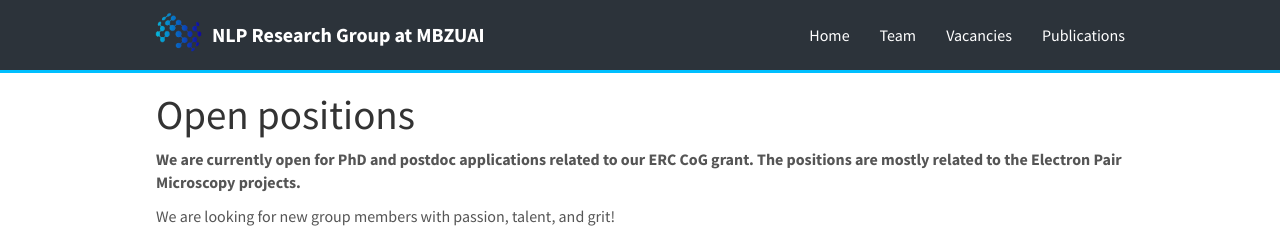
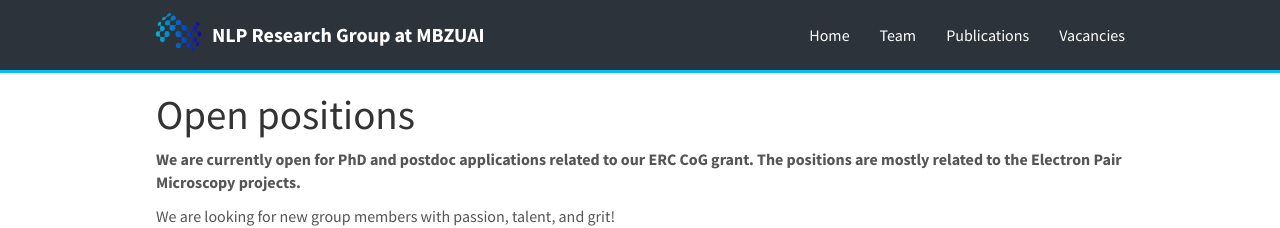
Before and after one commit to RamzaBasharat/MBZUAI, a Jekyll site: the page built from _pages/openings.md, in a window 1280 px wide and 1400 px high. Shown: the top 228 px of the window. Built offline with Jekyll 4.4.1, drawn with Linux system fonts in a browser that asks for light colours; nearby versions of some CDN libraries.

Commit message:
updating footer

```diff
--- a/_includes/footer.html
+++ b/_includes/footer.html
@@ -12,7 +12,7 @@
 		</div>
 
 		<div class="col-sm-4">
-			<h5><b>Find us:</b></h5>
+			<h5><b class="white">Find us:</b></h5>
 			 <p class="grayish">Mohamed bin Zayed University of<br />
 			 Artificial Intelligence Masdar<br />
 			 City, Abu Dhabi <br />
--- a/_includes/header.html
+++ b/_includes/header.html
@@ -15,8 +15,8 @@
 	  <ul class="nav navbar-nav navbar-right">
 		<li><a href="{{ site.url }}{{ site.baseurl }}/">Home</a></li>
 		<li><a href="{{ site.url }}{{ site.baseurl }}/team">Team</a></li>
+		<li><a href="{{ site.url }}{{ site.baseurl }}/publications">Publications</a></li>
 		<li><a href="{{ site.url }}{{ site.baseurl }}/vacancies">Vacancies</a></li>
-		<li><a href="{{ site.url }}{{ site.baseurl }}/publications">Publications</a></li>
 <!--		<li><a href="{{ site.url }}{{ site.baseurl }}/research">Research</a></li>-->
 <!--		<li><a href="{{ site.url }}{{ site.baseurl }}/pictures">(Pics)</a></li>-->
 	  </ul>
--- a/_includes/news.html
+++ b/_includes/news.html
@@ -2,7 +2,7 @@
 <div class="well">
 <h4>News</h4>
 
-{% for article in site.data.news limit:5 %}
+{% for article in site.data.news limit:4 %}
 <p>{{ article.date }}<br>{{ article.headline | markdownify}}</p>
 {% endfor %}
 
--- a/css/main.scss
+++ b/css/main.scss
@@ -202,7 +202,7 @@ margin-right:15px;
     padding: 20px 0; /* Padding top and bottom */
     border:none;
     border-top: 3px solid #00bfff; /* Top border color */
-    border-radius: 0px;
+    border-radius: none;
 }
 
 #footer p {
```
